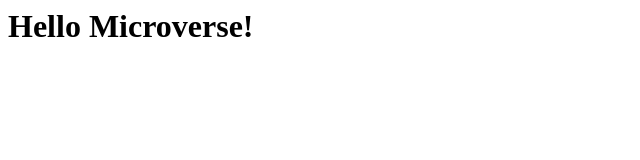
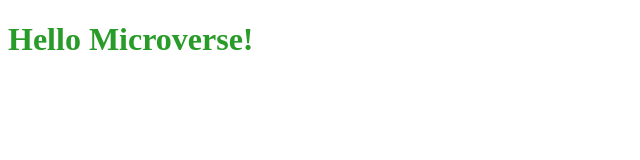
Before and after one commit to Emmykage/Microverse-Hello-Project, a plain HTML site: page index.html in a window 1280 px wide. Shown: the whole page, without its empty margins (0-640 px from the left). Drawn offline with Linux system fonts and the light colour scheme.

Commit message:
add styles.css file

```diff
--- a/index.html
+++ b/index.html
@@ -1 +1,13 @@
-<h1>Hello Microverse!</h1>
+<!DOCTYPE html>
+<html lang="en">
+<head>
+    <meta charset="UTF-8">
+    <meta http-equiv="X-UA-Compatible" content="IE=edge">
+    <meta name="viewport" content="width=device-width, initial-scale=1.0">
+    <title>Hello Microverse</title>
+    <link rel="stylesheet" type="text/css" href="styles.css">
+</head>
+<body>
+    <h1 class="color">Hello Microverse!</h1>
+</body>
+</html>
--- /dev/null
+++ b/styles.css
@@ -0,0 +1,3 @@
+.color {
+    color: rgb(40, 155, 40);
+}
```
